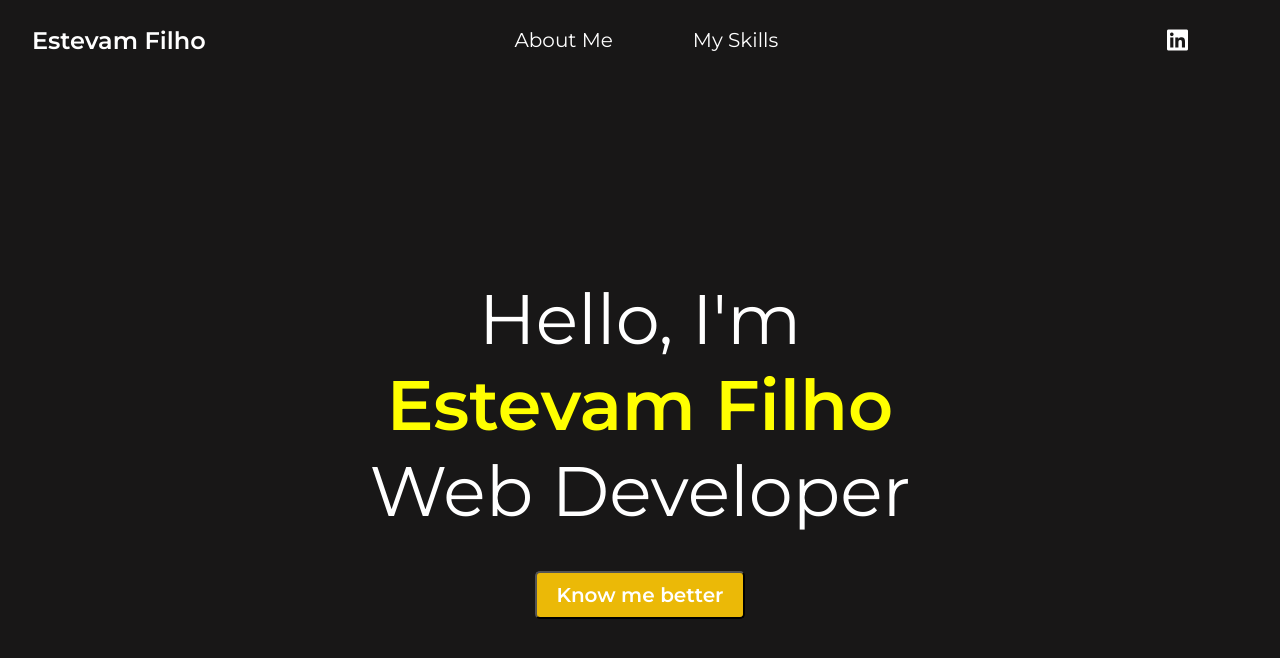
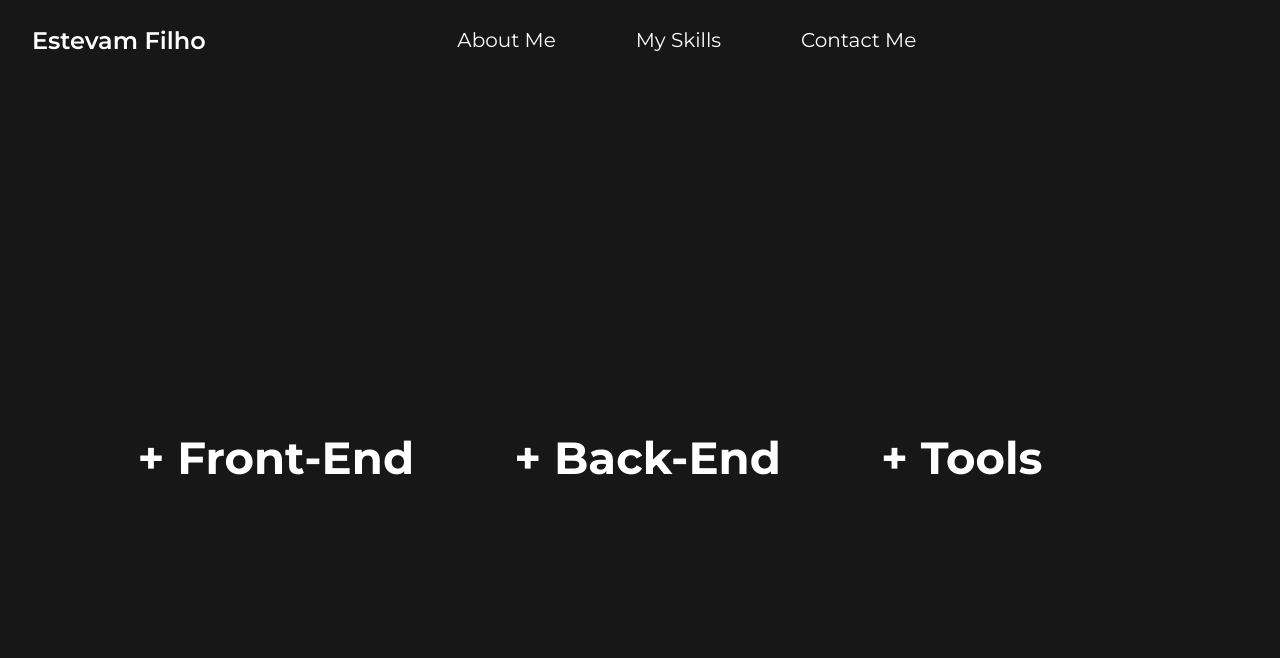
Before and after one commit to TheMith/portfolio-project, a React (Vite) app: page /#/skills in a window 1280 px wide. Shown: the top 658 px of the page. Built offline with nearby package versions, Linux system fonts and the light colour scheme.

Commit message:
fix: routes.jsx changed

```diff
--- /dev/null
+++ b/src/components/Contact/Contact.css
@@ -0,0 +1,26 @@
+.contact {
+  padding-top: 300px;
+  display: flex;
+  justify-content: center;
+  align-items: center;
+  flex-direction: column;
+}
+
+.contactTitle {
+  font-size: 2.5rem;
+  margin-bottom: 1rem;
+  text-align: center;
+}
+
+.socialIcons {
+    display: flex;
+}
+
+.socialIcons i {
+    font-size: 32px;
+    margin-right: 10px;
+}
+
+.socialIcons a {
+    transition: 0.5s;
+}
--- /dev/null
+++ b/src/components/Contact/Contact.jsx
@@ -0,0 +1,18 @@
+import './Contact.css';
+
+export function Contact() {
+    return (
+        <section id='contact' className="contact">
+            <h2 className='contactTitle'>Contact Me</h2>
+            <div class="socialIcons">
+                <a href="https://www.linkedin.com/in/estevamfilho227/">
+                    <i class="fa-brands fa-linkedin"></i>
+                </a>
+                <a href="https://github.com/TheMith">
+                    <i className="fab fa-github"></i>
+                </a>
+            </div>
+        </section>
+
+    );
+}
--- a/src/components/NavBar/Navbar.css
+++ b/src/components/NavBar/Navbar.css
@@ -27,8 +27,8 @@
 .desktopMenu {
     display: flex;
     justify-content: center;
+    flex-grow: 1;
 }
-
 
 .desktopMenuListItem:hover {
     color: yellow;
--- a/src/components/NavBar/Navbar.jsx
+++ b/src/components/NavBar/Navbar.jsx
@@ -7,11 +7,9 @@ export default function Navbar() {
 		<nav className='navbar'>
 			<Link className='name' to='/'>Estevam Filho</Link>
 			<div className="desktopMenu">
-				<Link className='desktopMenuListItem' to='/portfolio-project/about'>About Me</Link>
-				<Link className='desktopMenuListItem' to='/portfolio-project/skills'>My Skills</Link>
-			</div>
-			<div className='icons'>
-				<a href=""><i className="fab fa-linkedin"></i></a>
+				<Link className='desktopMenuListItem' to='/about'>About Me</Link>
+				<Link className='desktopMenuListItem' to='/skills'>My Skills</Link>
+				<Link className='desktopMenuListItem' to='/contact'>Contact Me</Link>
 			</div>
 		</nav>
 	);
--- a/src/components/Skills/Skills.css
+++ b/src/components/Skills/Skills.css
@@ -0,0 +1,60 @@
+#skills{
+    text-align: center;
+    font-size: 30px;
+}
+
+.skills {
+    display: flex;
+    justify-content: center;
+    padding-top: 350px;
+}
+
+.skill-category {
+    margin-right: 100px;
+    text-align: center;
+}
+
+.category-title {
+    font-size: 1.5em;
+}
+
+.skill-list {
+    list-style-type: none;
+    padding: 0;
+    overflow: hidden;
+    max-height: 0;
+    transition: max-height 0.5s ease-in-out;
+}
+
+.skill-list.visible {
+    max-height: 1000px;
+}
+
+@keyframes slideDown {
+    0% {
+        transform: translateY(-100%);
+    }
+    100% {
+        transform: translateY(0);
+    }
+}
+
+
+.skill-list li {
+    margin: 5px 0;
+}
+
+.text-button {
+    border: none;
+    background: none;
+    padding: 0;
+    margin: 0;
+    cursor: pointer;
+    color: inherit;
+    font: inherit;
+    transition: transform 0.3s ease;
+}
+
+.text-button.clicked {
+    transform: scale(1.1);
+}
--- a/src/components/Skills/Skills.jsx
+++ b/src/components/Skills/Skills.jsx
@@ -1,9 +1,79 @@
+import React, { useState } from 'react';
 import './Skills.css';
 
 export function Skills() {
+    const [isFrontEndExpanded, setFrontEndExpanded] = useState(false);
+    const [isBackEndExpanded, setBackEndExpanded] = useState(false);
+    const [isToolsExpanded, setToolsExpanded] = useState(false);
+    const [buttonClicked, setButtonClicked] = useState('');
+
+    const toggleFrontEnd = () => {
+        setFrontEndExpanded(!isFrontEndExpanded);
+        setButtonClicked('front-end');
+
+        setTimeout(() => {
+            setButtonClicked('');
+        }, 300);
+    };
+
+    const toggleBackEnd = () => {
+        setBackEndExpanded(!isBackEndExpanded);
+        setButtonClicked('back-end');
+
+        setTimeout(() => {
+            setButtonClicked('');
+        }, 300);
+    };
+
+    const toggleTools = () => {
+        setToolsExpanded(!isToolsExpanded);
+        setButtonClicked('tools');
+
+        setTimeout(() => {
+            setButtonClicked('');
+        }, 300);
+    };
+
     return (
-        <section id='skills' className="skills">
-            <h2>Skills</h2>
+        <section id='skills' className='skills'>
+            <div className='skill-category'>
+                <h2 className='category-title'>
+                    <button className={`text-button ${buttonClicked === 'front-end' ? 'clicked' : ''}`} onClick={toggleFrontEnd}>
+                        {isFrontEndExpanded ? '-' : '+'} Front-End
+                    </button>
+                </h2>
+                <ul className={`skill-list ${isFrontEndExpanded ? 'visible' : ''}`}>
+                    <li>HTML</li>
+                    <li>CSS</li>
+                    <li>JavaScript</li>
+                    <li>React</li>
+                </ul>
+            </div>
+            <div className='skill-category'>
+                <h2 className='category-title'>
+                    <button className={`text-button ${buttonClicked === 'back-end' ? 'clicked' : ''}`} onClick={toggleBackEnd}>
+                        {isBackEndExpanded ? '-' : '+'} Back-End
+                    </button>
+                </h2>
+                <ul className={`skill-list ${isBackEndExpanded ? 'visible' : ''}`}>
+                    <li>Node.js</li>
+                    <li>Java</li>
+                    <li>C++</li>
+                    <li>MySQL</li>
+                </ul>
+            </div>
+            <div className='skill-category'>
+                <h2 className='category-title'>
+                    <button className={`text-button ${buttonClicked === 'tools' ? 'clicked' : ''}`} onClick={toggleTools}>
+                        {isToolsExpanded ? '-' : '+'} Tools
+                    </button>
+                </h2>
+                <ul className={`skill-list ${isToolsExpanded ? 'visible' : ''}`}>
+                    <li>Git</li>
+                    <li>GitHub</li>
+                    <li>VSCode</li>
+                </ul>
+            </div>
         </section>
     );
 }
--- a/src/routes.jsx
+++ b/src/routes.jsx
@@ -1,21 +1,21 @@
-import { createBrowserRouter } from 'react-router-dom';
+import { createHashRouter } from 'react-router-dom';
 import App from './App';
 import { Home } from './components/Home/Home';
 import { About } from './components/About/About';
 import { Skills } from './components/Skills/Skills';
+import { Contact } from './components/Contact/Contact';
 import { ErrorPage } from './pages/ErrorPage';
 
-const base = '/portfolio-project';
-
-export const router = createBrowserRouter([
+export const router = createHashRouter([
 	{
 		path: '/',
 		element: <App />,
 		children: [
 			{ index: true, element: <Home /> },
-			{ path: `${base}/about`, element: <About /> },
-			{ path: `${base}/skills`, element: <Skills /> },
-			{ path: `${base}/*`, element: <ErrorPage /> },
+			{ path: `/about`, element: <About /> },
+			{ path: `/skills`, element: <Skills /> },
+			{ path: `/contact`, element: <Contact /> },
+			{ path: `*`, element: <ErrorPage /> },
 		],
 	},
 ]);
--- a/vite.config.js
+++ b/vite.config.js
@@ -4,5 +4,4 @@ import react from '@vitejs/plugin-react-swc';
 // https://vitejs.dev/config/
 export default defineConfig({
 	plugins: [react()],
-	base: '/portfolio-project/',
 });
```
Also changed, not shown: src/components/About/About.css (line endings or trailing spaces).
